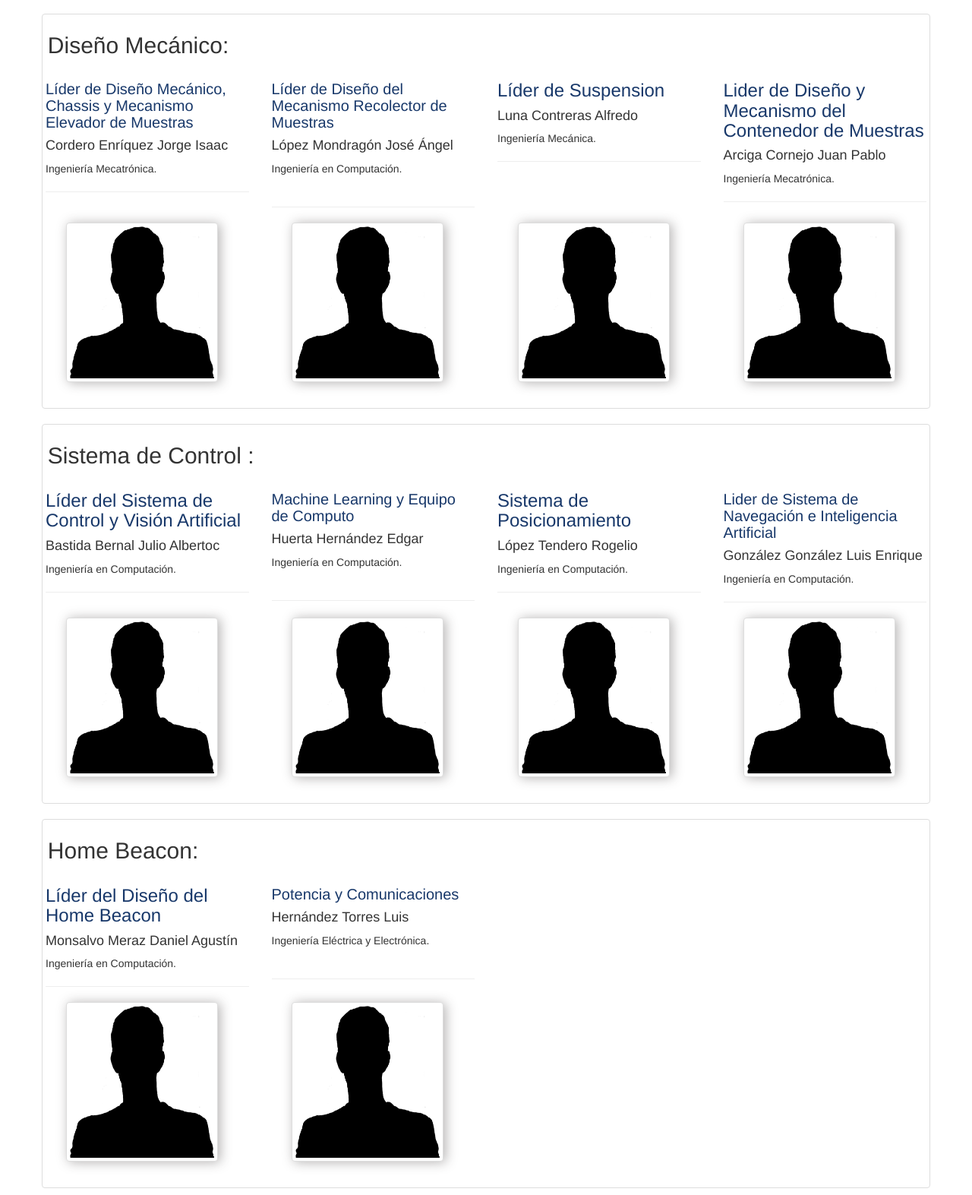
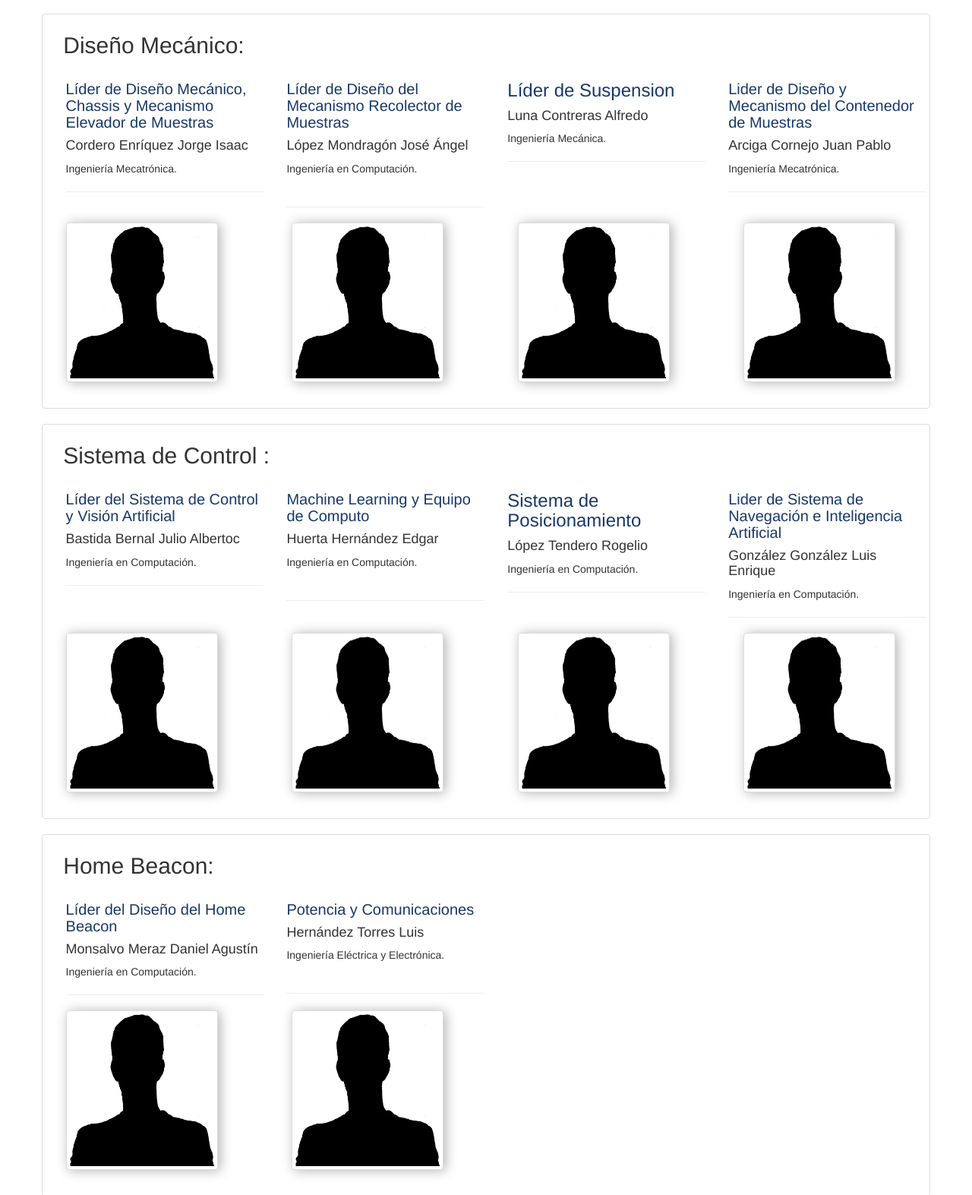
Before and after one commit to tony1908/lunam2, a plain HTML site: page equipo.html in a window 1280 px wide. Shown: the part 676-2249 px from the top of the page at 76% size. Drawn offline with nearby package versions, Linux system fonts and the light colour scheme.

Commit message:
equipo-c/s

```diff
--- a/css/css.css
+++ b/css/css.css
@@ -110,9 +110,12 @@ body {
 }
 .tem
 {
-  padding-left: 1.5%;
+  padding-left: 1%;
 }
 .sil
 {
   margin-left: 10%;
 }
+.silu {
+  margin-left: 1%;
+}
--- a/equipo.html
+++ b/equipo.html
@@ -56,7 +56,7 @@
         <p class="titulo">TEAM</p>
 
          <div class="row thumbnail">
-        <div class="row  ">
+        <div class="row silu ">
         <h2 class="tem">Administración:</h2>
           <div class="col-md-3 ">
 
@@ -101,8 +101,8 @@
       </div>
       </div>
        <div class="row thumbnail">
-        <div class="row  ">
-        <h2 class="tem">Diseño Mecánico:</h2>
+        <div class="row silu ">
+        <h2 class="tem ">Diseño Mecánico:</h2>
           <div class="col-md-3 ">
 
               <h3 class="titu titu-vic">Líder de Diseño Mecánico, Chassis y Mecanismo Elevador de Muestras </h3>
@@ -130,7 +130,7 @@
             <hr>
             </div>
              <div class="col-md-3 ">
-              <h3 class="titu  ">Lider de Diseño y Mecanismo del Contenedor de Muestras</h3>
+              <h3 class="titu titu-vic ">Lider de Diseño y Mecanismo del Contenedor de Muestras</h3>
             <h4>Arciga Cornejo Juan Pablo</h4>
             <p>Ingeniería Mecatrónica.</p>
 
@@ -147,11 +147,11 @@
 
 
        <div class="row thumbnail">
-        <div class="row  ">
+        <div class="row silu ">
         <h2 class="tem">Sistema de Control :</h2>
           <div class="col-md-3 ">
 
-              <h3 class="titu">Líder del Sistema de Control y Visión Artificial </h3>
+              <h3 class="titu titu-vic">Líder del Sistema de Control y Visión Artificial </h3>
             <h4>Bastida Bernal Julio Albertoc</h4>
             <p class="parra">Ingeniería en Computación. <br></p>
 
@@ -191,11 +191,11 @@
           </div>
         </div>
          <div class="row thumbnail">
-        <div class="row  ">
+        <div class="row silu">
         <h2 class="tem">Home Beacon:</h2>
           <div class="col-md-3 ">
 
-              <h3 class="titu">Líder del Diseño del Home Beacon </h3>
+              <h3 class="titu titu-vic">Líder del Diseño del Home Beacon </h3>
             <h4>Monsalvo Meraz Daniel Agustín</h4>
             <p class="parra">Ingeniería en Computación. <br></p>
 
@@ -228,11 +228,11 @@
         </div>
 
       <div class="row thumbnail">
-        <div class="row  ">
+        <div class="row silu ">
         <h2 class="tem">Electrónica del Rover :</h2>
           <div class="col-md-3 ">
 
-              <h3 class="titu">Líder de Electrónica del Rover y Sistemas de Seguridad </h3>
+              <h3 class="titu titu-vic">Líder de Electrónica del Rover y Sistemas de Seguridad </h3>
             <h4>Hernández Torres Luis</h4>
             <p class="parra">Ingeniería Eléctrica y Electrónica . <br></p>
 
@@ -273,7 +273,7 @@
         </div>
 
          <div class="row thumbnail">
-        <div class="row  ">
+        <div class="row silu ">
         <h2 class="tem">Agradecimientos a :</h2>
           <div class="col-md-3 ">
 
```
